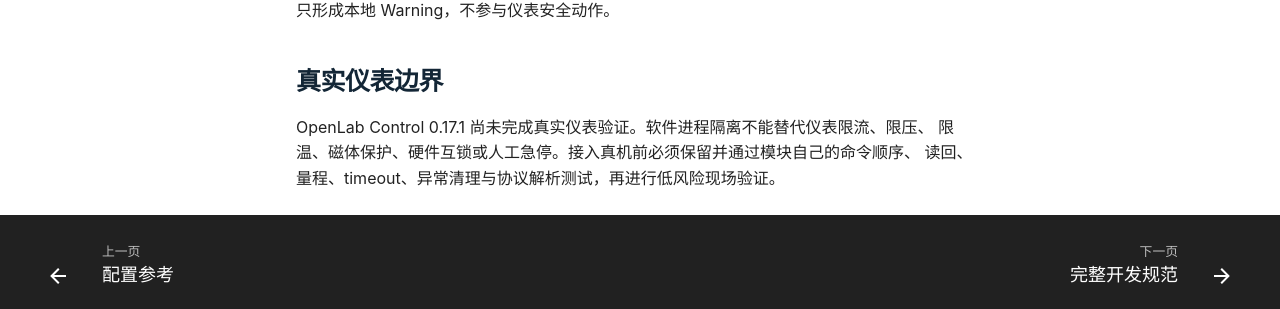
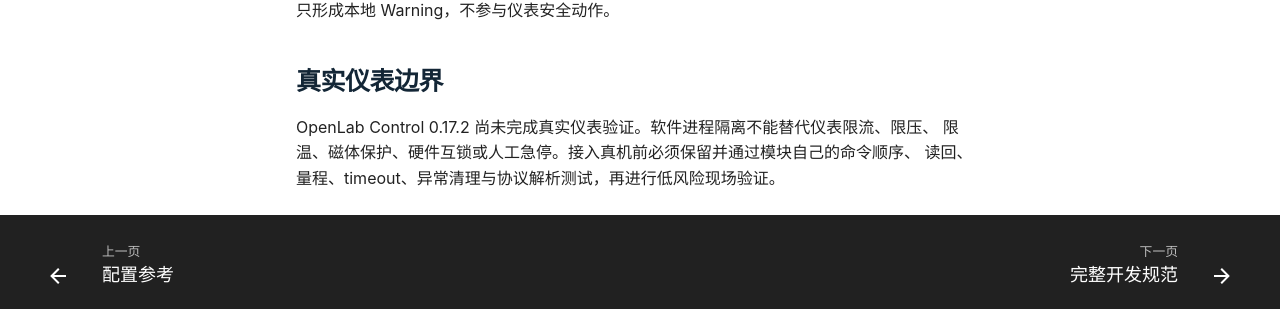
Before and after one commit to yang-fu-physics/openlab-control, an MkDocs documentation site: the page built from docs/ARCHITECTURE.md, in a window 1280 px wide and 900 px high, scrolled down 3073 px. Shown: the part 523-832 px from the top of the window. Built offline with MkDocs 1.6.1 and Material for MkDocs 9.7.7, drawn with Linux system fonts in a browser that asks for light colours; comment, search, counter and statistics services are not loaded; some of the changed text lies outside the part shown.

Commit message:
chore: prepare v0.17.2

```diff
--- a/docs/ARCHITECTURE.md
+++ b/docs/ARCHITECTURE.md
@@ -1,6 +1,6 @@
 # 系统架构
 
-本文描述 OpenLab Control 0.17.1 的当前边界。
+本文描述 OpenLab Control 0.17.2 的当前边界。
 
 ## 运行模型
 
@@ -158,6 +158,6 @@
 
 ## 真实仪表边界
 
-OpenLab Control 0.17.1 尚未完成真实仪表验证。软件进程隔离不能替代仪表限流、限压、
+OpenLab Control 0.17.2 尚未完成真实仪表验证。软件进程隔离不能替代仪表限流、限压、
 限温、磁体保护、硬件互锁或人工急停。接入真机前必须保留并通过模块自己的命令顺序、
 读回、量程、timeout、异常清理与协议解析测试，再进行低风险现场验证。
--- a/pyproject.toml
+++ b/pyproject.toml
@@ -4,7 +4,7 @@
 
 [project]
 name = "openlab-control"
-version = "0.17.1"
+version = "0.17.2"
 description = "Low-temperature, magnetic-field and modular measurement control framework"
 readme = "README.md"
 requires-python = ">=3.11"
--- a/src/labcontrol/__init__.py
+++ b/src/labcontrol/__init__.py
@@ -5,4 +5,4 @@
 保持一致。
 """
 
-__version__ = "0.17.1"
+__version__ = "0.17.2"
```
Also changed, not shown: CHANGELOG.md (+12 -0 lines), README.md (+1 -1 lines), docs/DAT_FORMAT.md (+1 -1 lines), docs/getting-started/source.md (+1 -1 lines), docs/getting-started/windows.md (+5 -5 lines), docs/index.md (+2 -2 lines).
